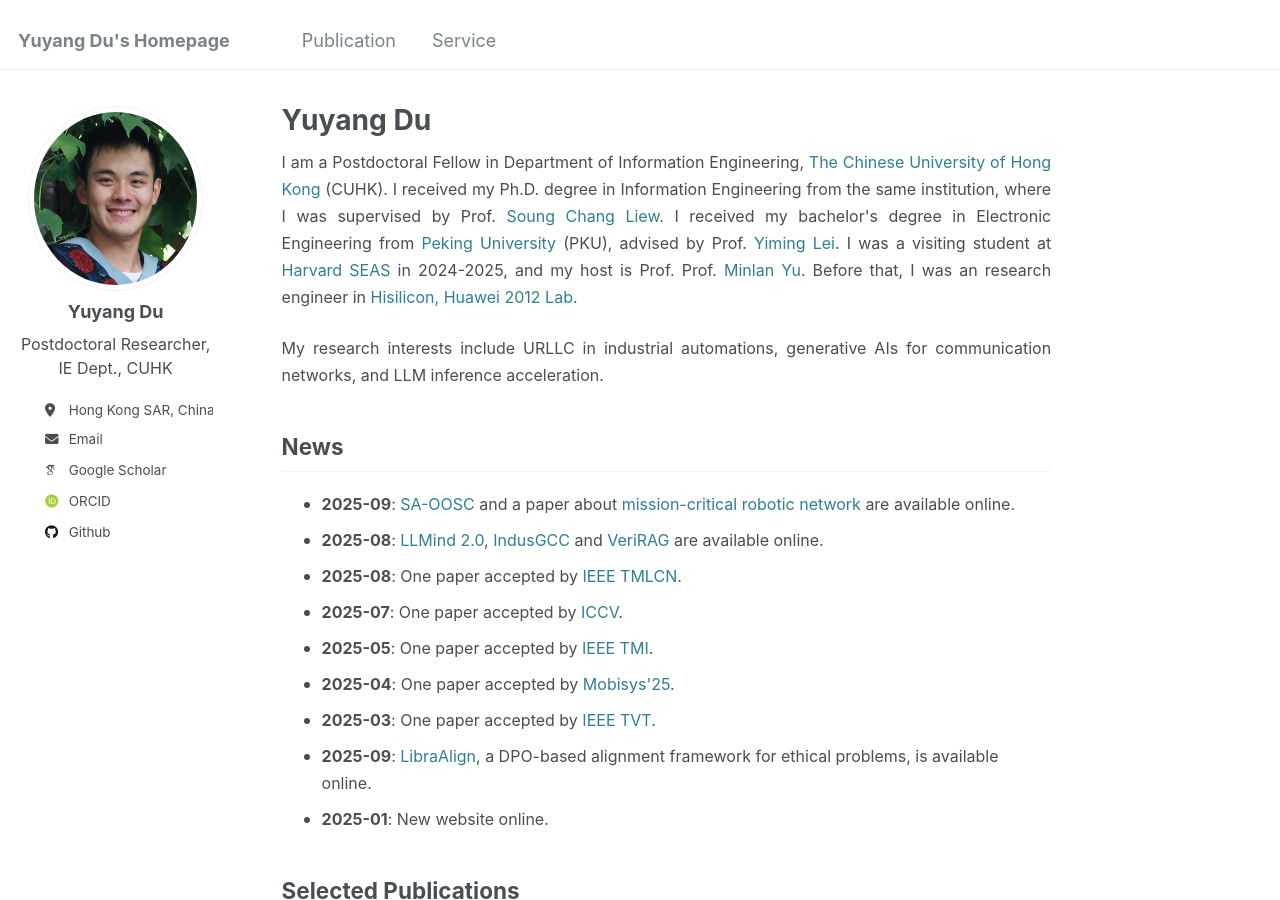
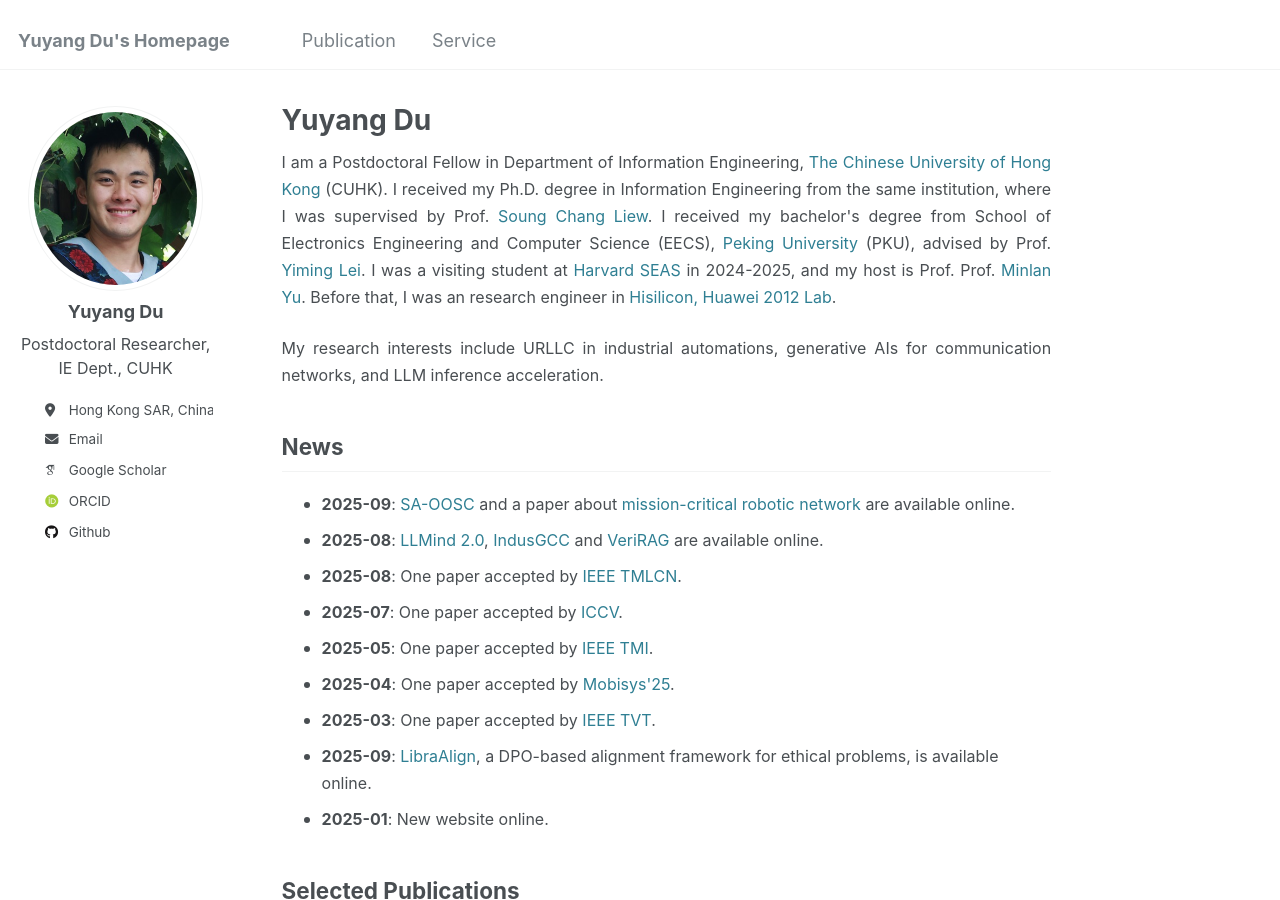
Before and after one commit to yuyangdu01/yuyangdu01.github.io, a Jekyll site: the page built from _pages/about.md, in a window 1280 px wide and 900 px high. Built offline with Jekyll 4.4.1, drawn with Linux system fonts in a browser that asks for light colours; some web fonts are replaced.

Commit message:
Update about.md

```diff
--- a/_pages/about.md
+++ b/_pages/about.md
@@ -13,7 +13,7 @@ a {
 }
 </style>
 
-<p style="text-align: justify;"><font size=3> I am a Postdoctoral Fellow in Department of Information Engineering, <a href="https://www.cuhk.edu.hk/english/index.html">The Chinese University of Hong Kong</a> (CUHK). I received my Ph.D. degree in Information Engineering from the same institution, where I was supervised by Prof. <a href="https://www.ie.cuhk.edu.hk/faculty/LIEW-Soung-Chang/">Soung Chang Liew</a>. I received my bachelor's degree in Electronic Engineering from <a href="https://www.pku.edu.cn/">Peking University</a> (PKU), advised by Prof. <a href="https://ele.pku.edu.cn/dzxxen/info/1023/1115.htm">Yiming Lei</a>. I was a visiting student at <a href="https://seas.harvard.edu/">Harvard SEAS</a> in 2024-2025, and my host is Prof. Prof. <a href="http://minlanyu.seas.harvard.edu/">Minlan Yu</a>. Before that, I was an research engineer in <a href="https://www.hisilicon.com/en">Hisilicon, Huawei 2012 Lab</a>.</font></p>
+<p style="text-align: justify;"><font size=3> I am a Postdoctoral Fellow in Department of Information Engineering, <a href="https://www.cuhk.edu.hk/english/index.html">The Chinese University of Hong Kong</a> (CUHK). I received my Ph.D. degree in Information Engineering from the same institution, where I was supervised by Prof. <a href="https://www.ie.cuhk.edu.hk/faculty/LIEW-Soung-Chang/">Soung Chang Liew</a>. I received my bachelor's degree from School of Electronics Engineering and Computer Science (EECS), <a href="https://www.pku.edu.cn/">Peking University</a> (PKU), advised by Prof. <a href="https://ele.pku.edu.cn/dzxxen/info/1023/1115.htm">Yiming Lei</a>. I was a visiting student at <a href="https://seas.harvard.edu/">Harvard SEAS</a> in 2024-2025, and my host is Prof. Prof. <a href="http://minlanyu.seas.harvard.edu/">Minlan Yu</a>. Before that, I was an research engineer in <a href="https://www.hisilicon.com/en">Hisilicon, Huawei 2012 Lab</a>.</font></p>
 
 <p style="text-align: justify;"><font size=3>My research interests include URLLC in industrial automations, generative AIs for communication networks, and LLM inference acceleration.</font></p>
 
```
